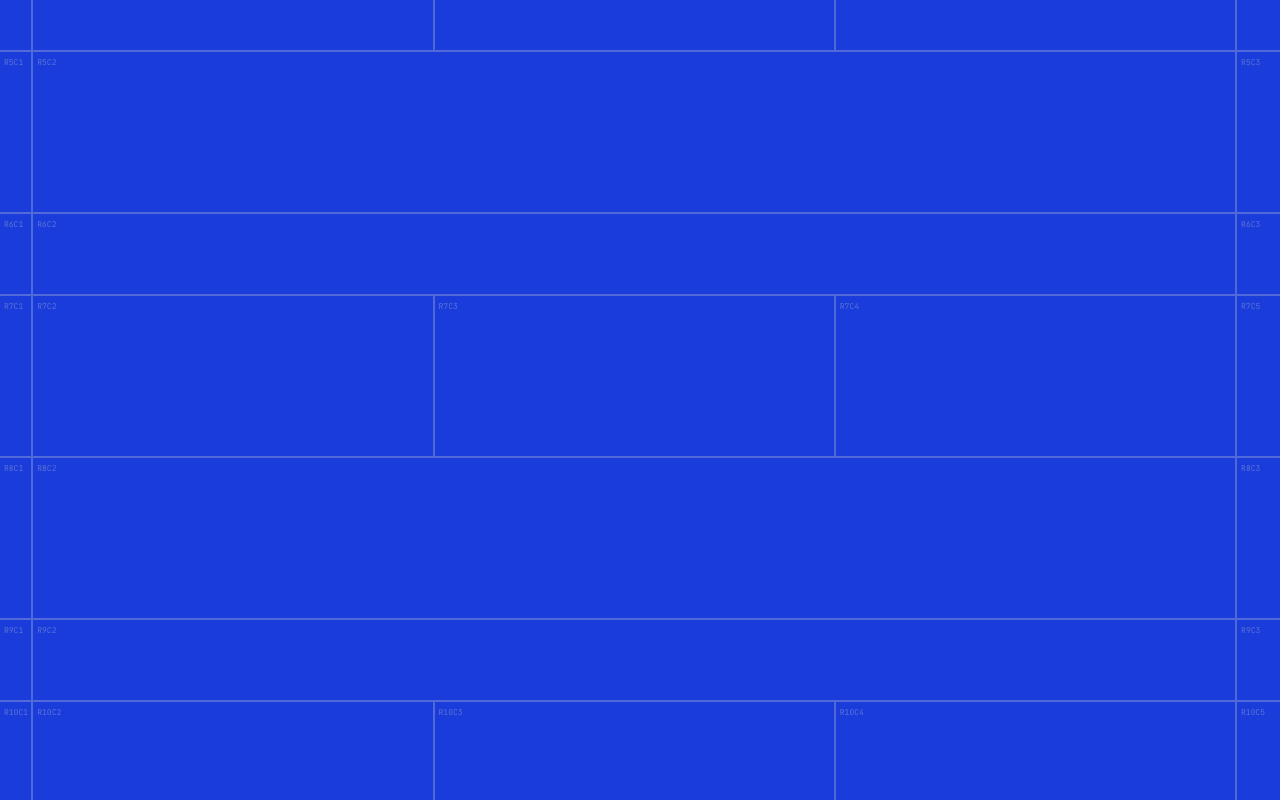
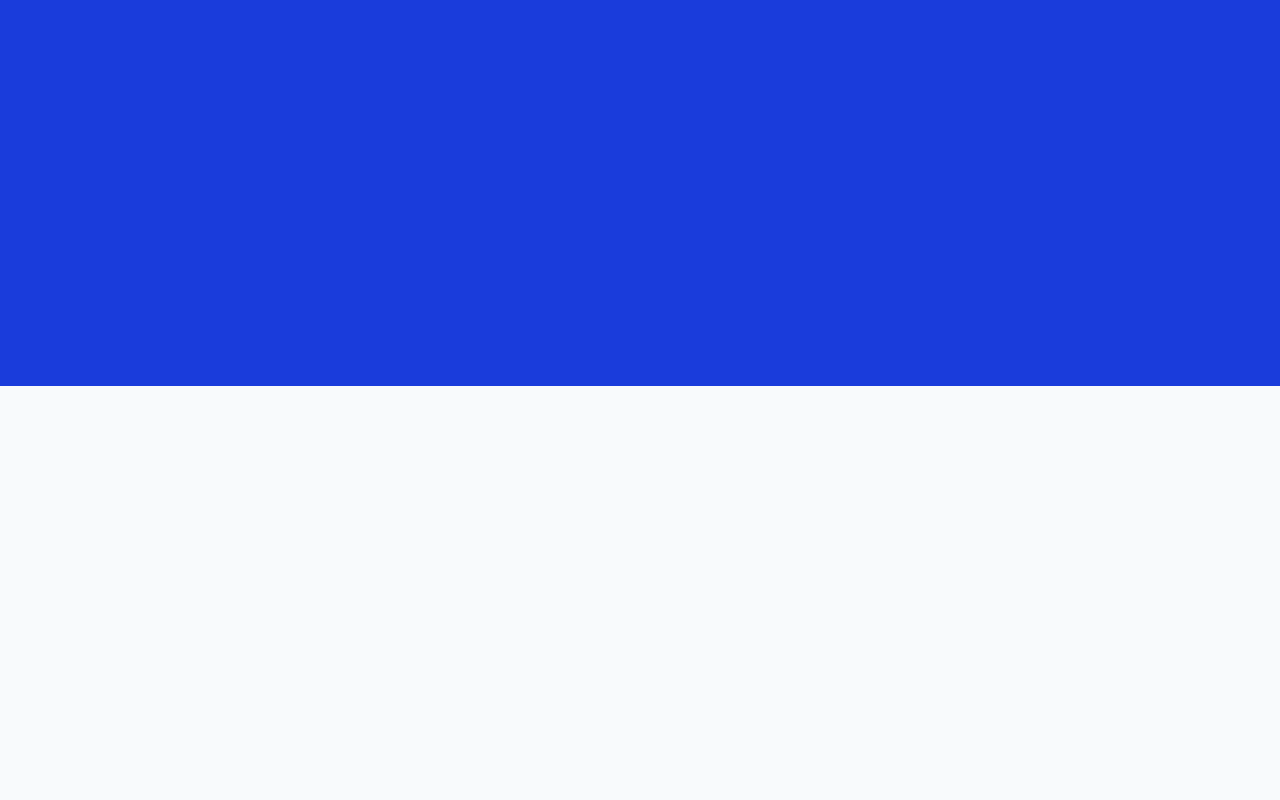
Before and after one commit to xzael24/Netchi, a Next.js app: page / in a window 1280 px wide. Shown: the part 2000-2800 px from the top of the page. Built offline with nearby package versions, Linux system fonts and the light colour scheme.

Commit message:
refactor: section 3 sticky stack + section 4 cover slide

```diff
--- a/src/app/page.tsx
+++ b/src/app/page.tsx
@@ -1,12 +1,16 @@
 "use client";
 
-import { useRef } from "react";
+import { useRef, useLayoutEffect } from "react";
 import { useInView } from "framer-motion";
+import gsap from "gsap";
+import { ScrollTrigger } from "gsap/ScrollTrigger";
 import { Hero } from "@/components/home/Hero";
 import { Section2 } from "@/components/home/Section2";
 import { Section3 } from "@/components/home/Section3";
 import { Section4 } from "@/components/home/Section4";
 import { Navbar } from "@/components/layout/Navbar";
+
+gsap.registerPlugin(ScrollTrigger);
 
 export default function Home() {
   const headlineRef = useRef<HTMLDivElement>(null);
@@ -15,13 +19,52 @@ export default function Home() {
   const btnRef = useRef<HTMLDivElement>(null);
   const btnInView = useInView(btnRef, { once: false });
 
+  const pinRef = useRef<HTMLDivElement>(null);
+  const s4Ref = useRef<HTMLDivElement>(null);
+
+  useLayoutEffect(() => {
+    const parent = pinRef.current;
+    const s4 = s4Ref.current;
+    if (!parent || !s4) return;
+
+    const ctx = gsap.context(() => {
+      gsap.set(s4, { y: "100%" });
+
+      const rows = gsap.utils.toArray<HTMLElement>("[data-row]");
+
+      const tl = gsap.timeline({
+        scrollTrigger: {
+          trigger: parent,
+          start: "top top",
+          end: "bottom bottom",
+          scrub: 1,
+        },
+      });
+
+      const starts = [0, 0.04, 0.08, 0.12, 0.22, 0.28, 0.38, 0.44];
+      rows.forEach((row, i) => {
+        tl.fromTo(row, { y: "100vh" }, { y: 0, duration: 0.1 }, starts[i] ?? 0);
+      });
+
+      tl.fromTo(s4, { y: "100%" }, { y: 0, duration: 0.32 }, 0.68);
+    }, parent);
+
+    return () => ctx.revert();
+  }, []);
+
   return (
     <>
       <Navbar headlineVisible={!headlineInView} buttonVisible={!btnInView} />
       <Hero headlineRef={headlineRef} buttonRef={btnRef} />
       <Section2 />
-      <Section3 />
-      <Section4 />
+      <div ref={pinRef} className="relative h-[400vh]">
+        <div className="sticky top-0 h-screen overflow-hidden z-10">
+          <Section3 />
+          <div ref={s4Ref} className="absolute inset-0 z-60">
+            <Section4 />
+          </div>
+        </div>
+      </div>
     </>
   );
 }
--- a/src/components/home/Section3.tsx
+++ b/src/components/home/Section3.tsx
@@ -1,99 +1,25 @@
 "use client";
-
-import { useRef, useEffect } from "react";
-import gsap from "gsap";
-import { ScrollTrigger } from "gsap/ScrollTrigger";
-
-gsap.registerPlugin(ScrollTrigger);
 
 const LINE = "border-cream/25";
 
+const ROW: Record<string, { top: string; height: string }> = {
+  r1: { top: "0vh", height: "4vh" },
+  r2: { top: "4vh", height: "7vh" },
+  r3: { top: "13vh", height: "6vh" },
+  r4: { top: "21vh", height: "18vh" },
+  r6: { top: "43vh", height: "6vh" },
+  r7: { top: "51vh", height: "18vh" },
+  r9: { top: "73vh", height: "6vh" },
+  r10: { top: "81vh", height: "18vh" },
+};
+
 export function Section3() {
-  const pinRef = useRef<HTMLDivElement>(null);
-  const r6Ref = useRef<HTMLDivElement>(null);
-  const r7Ref = useRef<HTMLDivElement>(null);
-  const r9Ref = useRef<HTMLDivElement>(null);
-  const r10Ref = useRef<HTMLDivElement>(null);
-
-  useEffect(() => {
-    const el = pinRef.current;
-    if (!el) return;
-
-    const st = ScrollTrigger.create({
-      trigger: el,
-      pin: true,
-      start: "top top+=-80",
-      end: () => "+=" + Math.max(el.offsetHeight * 4, window.innerHeight),
-      pinSpacing: false,
-    });
-
-    return () => st.kill();
-  }, []);
-
-  useEffect(() => {
-    const el = r6Ref.current;
-    if (!el) return;
-
-    const st = ScrollTrigger.create({
-      trigger: el,
-      pin: true,
-      start: "top top+=202",
-      end: "+=1000",
-      pinSpacing: false,
-    });
-
-    return () => st.kill();
-  }, []);
-
-  useEffect(() => {
-    const el = r7Ref.current;
-    if (!el) return;
-
-    const st = ScrollTrigger.create({
-      trigger: el,
-      pin: true,
-      start: "top top+=284",
-      end: "+=1000",
-      pinSpacing: false,
-    });
-
-    return () => st.kill();
-  }, []);
-
-  useEffect(() => {
-    const el = r9Ref.current;
-    if (!el) return;
-
-    const st = ScrollTrigger.create({
-      trigger: el,
-      pin: true,
-      start: "top top+=284",
-      end: "+=1000",
-      pinSpacing: false,
-    });
-
-    return () => st.kill();
-  }, []);
-
-  useEffect(() => {
-    const el = r10Ref.current;
-    if (!el) return;
-
-    const st = ScrollTrigger.create({
-      trigger: el,
-      pin: true,
-      start: "top top+=366",
-      end: "+=1000",
-      pinSpacing: false,
-    });
-
-    return () => st.kill();
-  }, []);
-
   return (
     <section className="bg-white w-screen min-w-full">
-      <div className="bg-[#1A3CDB]">
-      <div className={`hidden lg:grid grid-cols-[2.6%_18.81%_75.24%_1fr] grid-rows-[0.5fr] w-full min-w-full bg-[#1A3CDB] text-cream border-b-2 ${LINE}`}>
+      <div className="relative h-screen w-screen overflow-hidden bg-[#1A3CDB]">
+
+        <div data-row="r1" style={{ top: ROW.r1.top, height: ROW.r1.height }}
+          className={`hidden lg:grid absolute w-full grid-cols-[2.6%_18.81%_75.24%_1fr] grid-rows-[1fr] bg-[#1A3CDB] text-cream border-b-2 ${LINE}`}>
           {[
             { id: "R1C1" },
             { id: "R1C2" },
@@ -105,23 +31,17 @@ export function Section3() {
             </div>
           ))}
         </div>
-      <div ref={pinRef} className="z-10">
-      <div className={`hidden lg:grid grid-cols-[2.6%_18.81%_75.24%_1fr] grid-rows-[4fr] min-h-[25vh] w-full min-w-full bg-[#1A3CDB] text-cream border-b-2 ${LINE}`}>
-        {[
-          { id: "R2C1" },
-          { id: "R2C2" },
-          { id: "R2C3" },
-].map((cell, i) => {
-          if (i === 1) return (
-            <div key={`r2-${i}`} className="col-span-2 border-r-2 border-cream/25 flex flex-col items-start justify-end pl-1 md:pl-2 relative">
+
+        <div data-row="r2" style={{ top: ROW.r2.top, height: ROW.r2.height }}
+          className={`hidden lg:grid absolute w-full grid-cols-[2.6%_18.81%_75.24%_1fr] grid-rows-[1fr] bg-[#1A3CDB] text-cream border-b-2 ${LINE}`}>
+          <div className={`border-r-2 ${LINE} flex items-start justify-start p-1 text-[8px] text-cream/30 font-mono`}>R2C1</div>
+          <div className="col-span-2 border-r-2 border-cream/25 flex items-end justify-start pl-1 md:pl-2 relative">
             <span className="absolute top-0 left-0 p-1 text-[8px] text-cream/30 font-mono">R2C2</span>
-              <h2 className="font-display font-bold text-cream leading-[1] tracking-[-0.03em] text-[clamp(2rem,5cqw,4rem)]">
+            <h2 className="font-display font-bold text-cream leading-[1] tracking-[-0.03em] text-[clamp(1.2rem,3.2cqw,2.4rem)]">
               Artikel Kami
             </h2>
           </div>
-          );
-          if (i === 2) return (
-            <div key={`r2-${i}`} className="flex items-end justify-start p-1 relative">
+          <div className="flex items-end justify-start p-1 relative">
             <span className="absolute top-0 left-0 p-1 text-[8px] text-cream/30 font-mono">R2C3</span>
             <span
               className="font-mono font-extrabold uppercase tracking-widest text-cream whitespace-nowrap"
@@ -130,69 +50,107 @@ export function Section3() {
               2://EDU
             </span>
           </div>
-          );
-          return (
-            <div key={`r2-${i}`} className="border-r-2 border-cream/25 flex items-start justify-start p-1 text-[8px] text-cream/30 font-mono">
-              {cell.id}
-            </div>
-          );
-        })}
         </div>
 
-      <div className={`hidden lg:grid grid-cols-[2.6%_94.05%_3.35%] grid-rows-[10vh] w-full min-w-full bg-[#1A3CDB] text-cream border-b-2 ${LINE}`}>
+        <div data-row="r3" style={{ top: ROW.r3.top, height: ROW.r3.height }}
+          className={`hidden lg:grid absolute w-full grid-cols-[2.6%_94.05%_3.35%] grid-rows-[1fr] bg-[#1A3CDB] text-cream border-b-2 ${LINE}`}>
           <div className={`border-r-2 ${LINE} flex items-start justify-start p-1 text-[8px] text-cream/30 font-mono`}>R3C1</div>
-        <div className={`border-r-2 ${LINE} flex items-start justify-start p-1 text-[8px] text-cream/30 font-mono`}>R3C2</div>
+          <div className={`border-r-2 ${LINE} flex items-end justify-start pl-1 pb-1 relative`}>
+            <span className="absolute top-0 left-0 p-1 text-[8px] text-cream/30 font-mono">R3C2</span>
+            <h2 className="font-display font-bold text-cream leading-[1] tracking-[-0.03em] text-[clamp(0.7rem,1.9cqw,1.2rem)]">
+              1. 16 Miliar Password Bocor — 30 Database Jadi Target Malware
+            </h2>
+          </div>
           <div className="flex items-start justify-start p-1 text-[8px] text-cream/30 font-mono">R3C3</div>
         </div>
 
-      <div className={`hidden lg:grid grid-cols-[2.6%_31.35%_31.35%_31.35%_3.35%] grid-rows-[20vh] w-full min-w-full bg-[#1A3CDB] text-cream border-b-2 ${LINE}`}>
+        <div data-row="r4" style={{ top: ROW.r4.top, height: ROW.r4.height }}
+          className={`hidden lg:grid absolute w-full grid-cols-[2.6%_31.35%_31.35%_31.35%_3.35%] grid-rows-[1fr] bg-[#1A3CDB] text-cream border-b-2 ${LINE}`}>
           <div className={`border-r-2 ${LINE} flex items-start justify-start p-1 text-[8px] text-cream/30 font-mono`}>R4C1</div>
-        <div className={`border-r-2 ${LINE} flex items-start justify-start p-1 text-[8px] text-cream/30 font-mono`}>R4C2</div>
-        <div className={`border-r-2 ${LINE} flex items-start justify-start p-1 text-[8px] text-cream/30 font-mono`}>R4C3</div>
-        <div className={`border-r-2 ${LINE} flex items-start justify-start p-1 text-[8px] text-cream/30 font-mono`}>R4C4</div>
+          <div className={`border-r-2 ${LINE} flex flex-col items-start justify-center p-2 relative container-cell`}>
+            <span className="absolute top-0 left-0 p-1 text-[8px] text-cream/30 font-mono">R4C2</span>
+            <span className="font-display font-bold text-cream leading-tight uppercase text-[clamp(0.5rem,2cqw,0.8rem)]">Apa Yang Terjadi</span>
+            <span className="font-display text-cream/70 leading-snug text-[clamp(0.4rem,1.2cqw,0.65rem)] mt-1">16 miliar kredensial login bocor dari 30 database berbeda lewat malware infostealer. Ini kebocoran password terbesar dalam sejarah.</span>
+          </div>
+          <div className={`border-r-2 ${LINE} flex flex-col items-start justify-center p-2 relative container-cell`}>
+            <span className="absolute top-0 left-0 p-1 text-[8px] text-cream/30 font-mono">R4C3</span>
+            <span className="font-display font-bold text-cream leading-tight uppercase text-[clamp(0.5rem,2cqw,0.8rem)]">Kenapa Berbahaya</span>
+            <span className="font-display text-cream/70 leading-snug text-[clamp(0.4rem,1.2cqw,0.65rem)] mt-1">Kombinasi email+password rawan dipakai credential stuffing ke akun lain. 1 password bocor = risiko di semua akunmu.</span>
+          </div>
+          <div className={`border-r-2 ${LINE} flex flex-col items-start justify-center p-2 relative container-cell`}>
+            <span className="absolute top-0 left-0 p-1 text-[8px] text-cream/30 font-mono">R4C4</span>
+            <span className="font-display font-bold text-cream leading-tight uppercase text-[clamp(0.5rem,2cqw,0.8rem)]">Yang Harus Dilakukan</span>
+            <span className="font-display text-cream/70 leading-snug text-[clamp(0.4rem,1.2cqw,0.65rem)] mt-1">Jangan pakai password sama. Generate password unik tiap akun lewat 3://CRACK. Aktifkan 2FA di semua layanan.</span>
+          </div>
           <div className="flex items-start justify-start p-1 text-[8px] text-cream/30 font-mono">R4C5</div>
         </div>
+
+        <div data-row="r6" style={{ top: ROW.r6.top, height: ROW.r6.height }}
+          className={`hidden lg:grid absolute w-full grid-cols-[2.6%_94.05%_3.35%] grid-rows-[1fr] bg-[#1A3CDB] text-cream border-b-2 ${LINE}`}>
+          <div className={`border-r-2 ${LINE} flex items-start justify-start p-1 text-[8px] text-cream/30 font-mono`}>R6C1</div>
+          <div className={`border-r-2 ${LINE} flex items-end justify-start pl-1 pb-1 relative`}>
+            <span className="absolute top-0 left-0 p-1 text-[8px] text-cream/30 font-mono">R6C2</span>
+            <h2 className="font-display font-bold text-cream leading-[1] tracking-[-0.03em] text-[clamp(0.7rem,1.9cqw,1.2rem)]">
+              2. Prabowo Segera Tunjuk 'Wasit' Data Warga RI
+            </h2>
           </div>
-
-      <div className={`hidden lg:grid grid-cols-[2.6%_94.05%_3.35%] grid-rows-[20vh] w-full min-w-full bg-[#1A3CDB] text-cream border-b-2 ${LINE}`}>
-        <div className={`border-r-2 ${LINE} flex items-start justify-start p-1 text-[8px] text-cream/30 font-mono`}>R5C1</div>
-        <div className={`border-r-2 ${LINE} flex items-start justify-start p-1 text-[8px] text-cream/30 font-mono`}>R5C2</div>
-        <div className="flex items-start justify-start p-1 text-[8px] text-cream/30 font-mono">R5C3</div>
-      </div>
-
-      <div ref={r6Ref} className={`hidden lg:grid z-20 relative grid-cols-[2.6%_94.05%_3.35%] grid-rows-[10vh] w-full min-w-full bg-[#1A3CDB] text-cream border-b-2 ${LINE}`}>
-        <div className={`border-r-2 ${LINE} flex items-start justify-start p-1 text-[8px] text-cream/30 font-mono`}>R6C1</div>
-        <div className={`border-r-2 ${LINE} flex items-start justify-start p-1 text-[8px] text-cream/30 font-mono`}>R6C2</div>
           <div className="flex items-start justify-start p-1 text-[8px] text-cream/30 font-mono">R6C3</div>
         </div>
 
-      <div ref={r7Ref} className={`hidden lg:grid z-30 relative grid-cols-[2.6%_31.35%_31.35%_31.35%_3.35%] grid-rows-[20vh] w-full min-w-full bg-[#1A3CDB] text-cream border-b-2 ${LINE}`}>
+        <div data-row="r7" style={{ top: ROW.r7.top, height: ROW.r7.height }}
+          className={`hidden lg:grid absolute w-full grid-cols-[2.6%_31.35%_31.35%_31.35%_3.35%] grid-rows-[1fr] bg-[#1A3CDB] text-cream border-b-2 ${LINE}`}>
           <div className={`border-r-2 ${LINE} flex items-start justify-start p-1 text-[8px] text-cream/30 font-mono`}>R7C1</div>
-        <div className={`border-r-2 ${LINE} flex items-start justify-start p-1 text-[8px] text-cream/30 font-mono`}>R7C2</div>
-        <div className={`border-r-2 ${LINE} flex items-start justify-start p-1 text-[8px] text-cream/30 font-mono`}>R7C3</div>
-        <div className={`border-r-2 ${LINE} flex items-start justify-start p-1 text-[8px] text-cream/30 font-mono`}>R7C4</div>
+          <div className={`border-r-2 ${LINE} flex flex-col items-start justify-center p-2 relative container-cell`}>
+            <span className="absolute top-0 left-0 p-1 text-[8px] text-cream/30 font-mono">R7C2</span>
+            <span className="font-display font-bold text-cream leading-tight uppercase text-[clamp(0.5rem,2cqw,0.8rem)]">Apa Yang Terjadi</span>
+            <span className="font-display text-cream/70 leading-snug text-[clamp(0.4rem,1.2cqw,0.65rem)] mt-1">Pemerintah merampungkan pembentukan Otoritas PDP via Perpres. Lembaga ini akan bekerja independen di luar Komdigi, lapor langsung ke Presiden.</span>
+          </div>
+          <div className={`border-r-2 ${LINE} flex flex-col items-start justify-center p-2 relative container-cell`}>
+            <span className="absolute top-0 left-0 p-1 text-[8px] text-cream/30 font-mono">R7C3</span>
+            <span className="font-display font-bold text-cream leading-tight uppercase text-[clamp(0.5rem,2cqw,0.8rem)]">Kenapa Penting</span>
+            <span className="font-display text-cream/70 leading-snug text-[clamp(0.4rem,1.2cqw,0.65rem)] mt-1">Otoritas PDP bakal jadi 'wasit' data warga. Berwenang mengawasi, menyelidiki, dan menjatuhkan sanksi atas pelanggaran data pribadi.</span>
+          </div>
+          <div className={`border-r-2 ${LINE} flex flex-col items-start justify-center p-2 relative container-cell`}>
+            <span className="absolute top-0 left-0 p-1 text-[8px] text-cream/30 font-mono">R7C4</span>
+            <span className="font-display font-bold text-cream leading-tight uppercase text-[clamp(0.5rem,2cqw,0.8rem)]">Dampaknya</span>
+            <span className="font-display text-cream/70 leading-snug text-[clamp(0.4rem,1.2cqw,0.65rem)] mt-1">Masyarakat bisa lapor pelanggaran data. Perusahaan wajib patuh atau kena sanksi administratif hingga pidana sesuai UU PDP.</span>
+          </div>
           <div className="flex items-start justify-start p-1 text-[8px] text-cream/30 font-mono">R7C5</div>
         </div>
 
-      <div className={`hidden lg:grid grid-cols-[2.6%_94.05%_3.35%] grid-rows-[20vh] w-full min-w-full bg-[#1A3CDB] text-cream border-b-2 ${LINE}`}>
-        <div className={`border-r-2 ${LINE} flex items-start justify-start p-1 text-[8px] text-cream/30 font-mono`}>R8C1</div>
-        <div className={`border-r-2 ${LINE} flex items-start justify-start p-1 text-[8px] text-cream/30 font-mono`}>R8C2</div>
-        <div className="flex items-start justify-start p-1 text-[8px] text-cream/30 font-mono">R8C3</div>
+        <div data-row="r9" style={{ top: ROW.r9.top, height: ROW.r9.height }}
+          className={`hidden lg:grid absolute w-full grid-cols-[2.6%_94.05%_3.35%] grid-rows-[1fr] bg-[#1A3CDB] text-cream border-b-2 ${LINE}`}>
+          <div className={`border-r-2 ${LINE} flex items-start justify-start p-1 text-[8px] text-cream/30 font-mono`}>R9C1</div>
+          <div className={`border-r-2 ${LINE} flex items-end justify-start pl-1 pb-1 relative`}>
+            <span className="absolute top-0 left-0 p-1 text-[8px] text-cream/30 font-mono">R9C2</span>
+            <h2 className="font-display font-bold text-cream leading-[1] tracking-[-0.03em] text-[clamp(0.7rem,1.9cqw,1.2rem)]">
+              3. Ecommerce Ini Kena Denda Rp7,38 Triliun
+            </h2>
           </div>
-
-      <div ref={r9Ref} className={`hidden lg:grid z-40 relative grid-cols-[2.6%_94.05%_3.35%] grid-rows-[10vh] w-full min-w-full bg-[#1A3CDB] text-cream border-b-2 ${LINE}`}>
-        <div className={`border-r-2 ${LINE} flex items-start justify-start p-1 text-[8px] text-cream/30 font-mono`}>R9C1</div>
-        <div className={`border-r-2 ${LINE} flex items-start justify-start p-1 text-[8px] text-cream/30 font-mono`}>R9C2</div>
           <div className="flex items-start justify-start p-1 text-[8px] text-cream/30 font-mono">R9C3</div>
         </div>
 
-      <div ref={r10Ref} className={`hidden lg:grid z-50 relative grid-cols-[2.6%_31.35%_31.35%_31.35%_3.35%] grid-rows-[20vh] w-full min-w-full bg-[#1A3CDB] text-cream border-b-2 ${LINE}`}>
+        <div data-row="r10" style={{ top: ROW.r10.top, height: ROW.r10.height }}
+          className={`hidden lg:grid absolute w-full grid-cols-[2.6%_31.35%_31.35%_31.35%_3.35%] grid-rows-[1fr] bg-[#1A3CDB] text-cream border-b-2 ${LINE}`}>
           <div className={`border-r-2 ${LINE} flex items-start justify-start p-1 text-[8px] text-cream/30 font-mono`}>R10C1</div>
-        <div className={`border-r-2 ${LINE} flex items-start justify-start p-1 text-[8px] text-cream/30 font-mono`}>R10C2</div>
-        <div className={`border-r-2 ${LINE} flex items-start justify-start p-1 text-[8px] text-cream/30 font-mono`}>R10C3</div>
-        <div className={`border-r-2 ${LINE} flex items-start justify-start p-1 text-[8px] text-cream/30 font-mono`}>R10C4</div>
+          <div className={`border-r-2 ${LINE} flex flex-col items-start justify-center p-2 relative container-cell`}>
+            <span className="absolute top-0 left-0 p-1 text-[8px] text-cream/30 font-mono">R10C2</span>
+            <span className="font-display font-bold text-cream leading-tight uppercase text-[clamp(0.5rem,2cqw,0.8rem)]">Apa Yang Terjadi</span>
+            <span className="font-display text-cream/70 leading-snug text-[clamp(0.4rem,1.2cqw,0.65rem)] mt-1">Coupang, ecommerce terbesar Korea Selatan, kena denda Rp7,38 triliun atas kebocoran data 37,6 juta orang — lebih dari 70% populasi negara itu.</span>
+          </div>
+          <div className={`border-r-2 ${LINE} flex flex-col items-start justify-center p-2 relative container-cell`}>
+            <span className="absolute top-0 left-0 p-1 text-[8px] text-cream/30 font-mono">R10C3</span>
+            <span className="font-display font-bold text-cream leading-tight uppercase text-[clamp(0.5rem,2cqw,0.8rem)]">Skala Besar</span>
+            <span className="font-display text-cream/70 leading-snug text-[clamp(0.4rem,1.2cqw,0.65rem)] mt-1">Denda terbesar dalam sejarah kebocoran data global. Mantan developer China masih simpan kunci autentikasi setelah keluar dari perusahaan.</span>
+          </div>
+          <div className={`border-r-2 ${LINE} flex flex-col items-start justify-center p-2 relative container-cell`}>
+            <span className="absolute top-0 left-0 p-1 text-[8px] text-cream/30 font-mono">R10C4</span>
+            <span className="font-display font-bold text-cream leading-tight uppercase text-[clamp(0.5rem,2cqw,0.8rem)]">Pelajaran</span>
+            <span className="font-display text-cream/70 leading-snug text-[clamp(0.4rem,1.2cqw,0.65rem)] mt-1">Keamanan data bukan opsional. Sanksi berat menanti perusahaan lalai. kamu juga wajib aktif lindungi data pribadimu sendiri.</span>
+          </div>
           <div className="flex items-start justify-start p-1 text-[8px] text-cream/30 font-mono">R10C5</div>
         </div>
+
       </div>
     </section>
   );
--- a/src/components/home/Section4.tsx
+++ b/src/components/home/Section4.tsx
@@ -2,6 +2,7 @@
 
 export function Section4() {
   return (
-    <section className="bg-[#1A3CDB] w-screen min-w-full min-h-[70vh]" />
+    <section className="bg-white h-full min-h-screen w-full">
+    </section>
   );
 }
```
Lines whose indentation alone changed are shown as unchanged.
